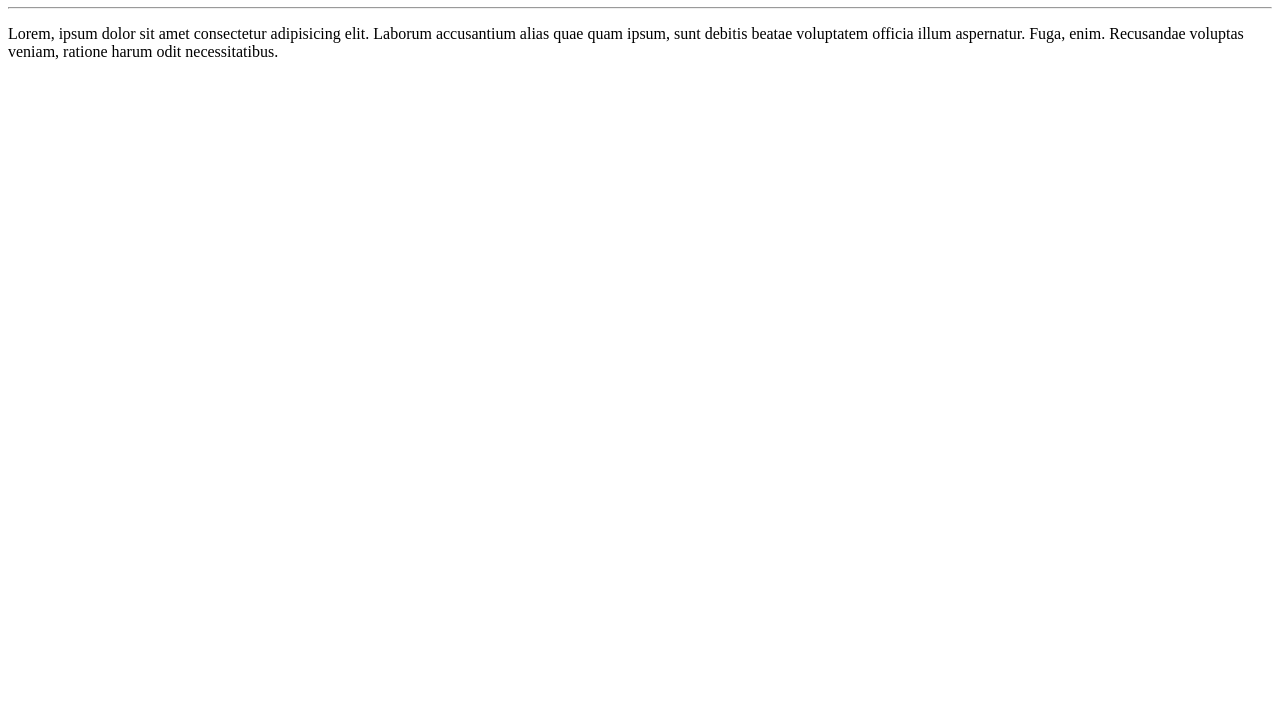
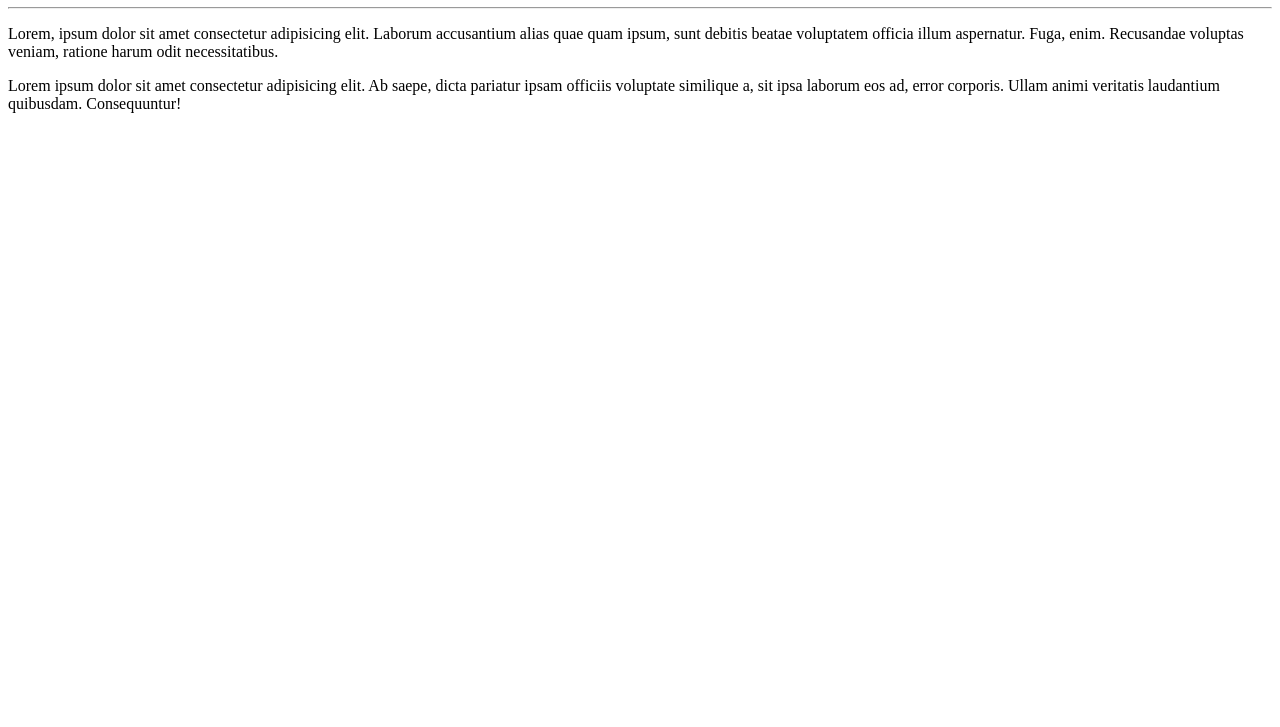
Before and after one commit to Mateusx7/Novo-repositorio, a plain HTML site: page site_primeiro/index.html in a window 1280 px wide. Shown: the part 73-800 px from the top of the page. Drawn offline with Linux system fonts and the light colour scheme.

Commit message:
colocoquei um paragrafo

```diff
--- a/site_primeiro/index.html
+++ b/site_primeiro/index.html
@@ -9,5 +9,6 @@
     <h1>ola mundo</h1>
     <hr>
     <p>Lorem, ipsum dolor sit amet consectetur adipisicing elit. Laborum accusantium alias quae quam ipsum, sunt debitis beatae voluptatem officia illum aspernatur. Fuga, enim. Recusandae voluptas veniam, ratione harum odit necessitatibus.</p>
+    <p>Lorem ipsum dolor sit amet consectetur adipisicing elit. Ab saepe, dicta pariatur ipsam officiis voluptate similique a, sit ipsa laborum eos ad, error corporis. Ullam animi veritatis laudantium quibusdam. Consequuntur!</p>
 </body>
 </html>
```
